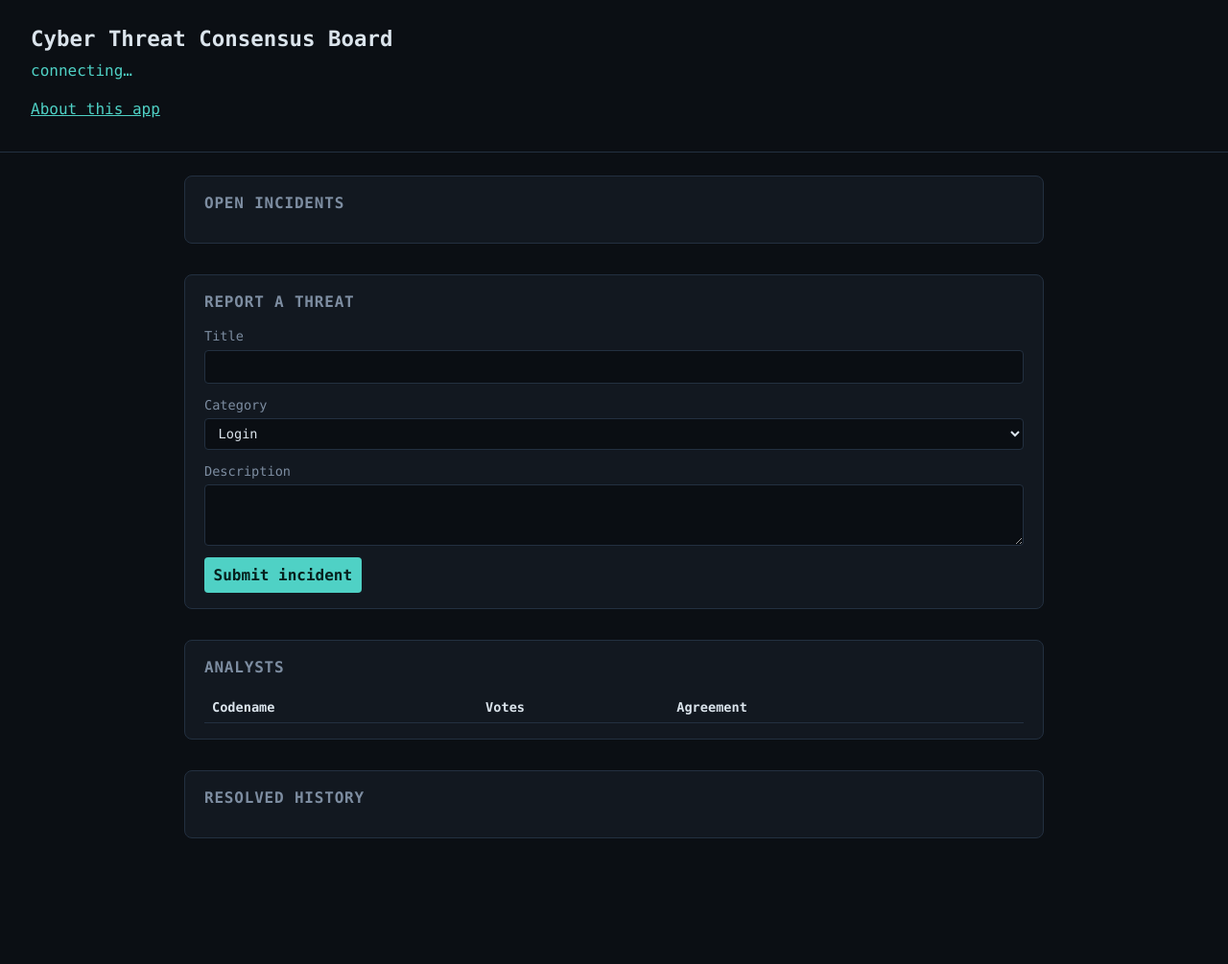
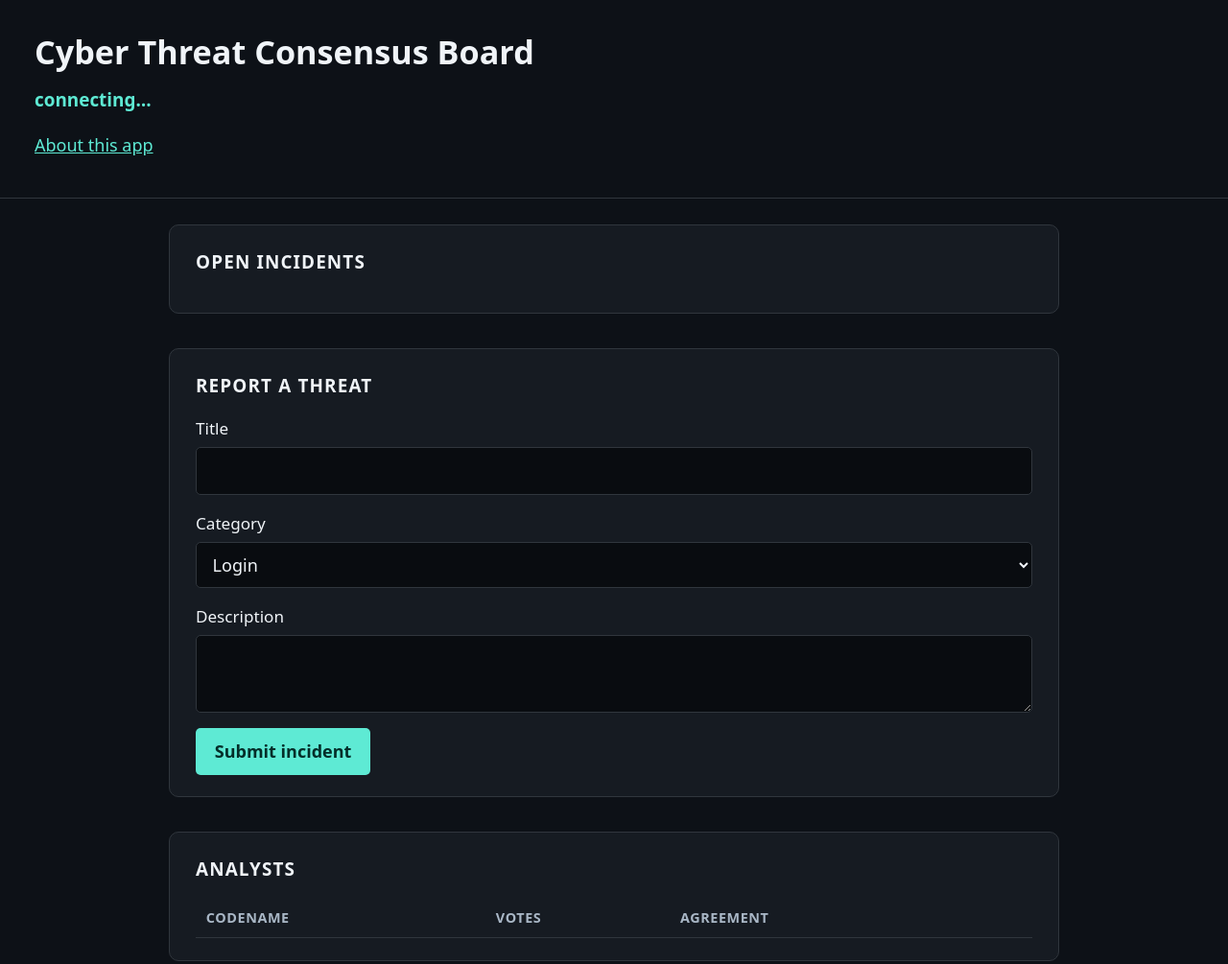
Before and after one commit to comp4020-agentic-coding-studio/comp4020-final-vishakhamathur, a website: page public/index.html in a window 1280 px wide. Shown: the top 1005 px of the page at 96% size. Before the commit the page ends 938 px from the top, so only its background shows below. Drawn offline with Linux system fonts and the light colour scheme.

Commit message:
style: increase font size and contrast across the UI
Base text was too small and muted/background contrast too low to read
comfortably. Bumps the root font size, switches body text from monospace to
a system sans-serif, brightens the muted/text colors against the dark
background, and gives incident cards their own panel shade to separate them
from section backgrounds.

Co-Authored-By: Claude Sonnet 5 <noreply@anthropic.com>

```diff
--- a/public/style.css
+++ b/public/style.css
@@ -1,14 +1,18 @@
 :root {
   color-scheme: dark;
-  --bg: #0b0f14;
-  --panel: #121820;
-  --border: #233040;
-  --text: #dbe4ec;
-  --muted: #7d8da1;
-  --accent: #4fd1c5;
-  --danger: #e2574c;
-  --warn: #e2b53c;
-  font-family: ui-monospace, "SFMono-Regular", Consolas, Menlo, monospace;
+  --bg: #0d1117;
+  --panel: #161b22;
+  --panel-raised: #1c232c;
+  --border: #30363d;
+  --text: #f0f4f8;
+  --muted: #a9b7c6;
+  --accent: #5eead4;
+  --danger: #ff6b61;
+  --warn: #f0c454;
+}
+
+html {
+  font-size: 18px;
 }
 
 * {
@@ -19,22 +23,30 @@ body {
   margin: 0;
   background: var(--bg);
   color: var(--text);
-  line-height: 1.5;
+  line-height: 1.6;
+  font-family:
+    system-ui,
+    -apple-system,
+    "Segoe UI",
+    Roboto,
+    sans-serif;
 }
 
 header {
-  padding: 1.5rem 2rem 1rem;
+  padding: 1.5rem 2rem 1.25rem;
   border-bottom: 1px solid var(--border);
 }
 
 header h1 {
-  margin: 0 0 0.25rem;
-  font-size: 1.4rem;
+  margin: 0 0 0.4rem;
+  font-size: 1.9rem;
 }
 
 .me {
   color: var(--accent);
-  margin: 0.25rem 0;
+  margin: 0.3rem 0;
+  font-size: 1.05rem;
+  font-weight: 600;
 }
 
 .muted {
@@ -42,7 +54,7 @@ header h1 {
 }
 
 main {
-  max-width: 960px;
+  max-width: 1000px;
   margin: 0 auto;
   padding: 1.5rem 2rem 4rem;
   display: grid;
@@ -52,68 +64,75 @@ main {
 section {
   background: var(--panel);
   border: 1px solid var(--border);
-  border-radius: 8px;
-  padding: 1rem 1.25rem;
+  border-radius: 10px;
+  padding: 1.25rem 1.5rem;
 }
 
 section h2 {
   margin-top: 0;
-  font-size: 1rem;
+  font-size: 1.05rem;
   text-transform: uppercase;
-  letter-spacing: 0.05em;
-  color: var(--muted);
+  letter-spacing: 0.06em;
+  color: var(--text);
+  font-weight: 700;
 }
 
 .incident {
   border: 1px solid var(--border);
-  border-radius: 6px;
-  padding: 0.75rem 1rem;
-  margin-bottom: 1rem;
+  background: var(--panel-raised);
+  border-radius: 8px;
+  padding: 1rem 1.25rem;
+  margin-bottom: 1.1rem;
   display: grid;
   grid-template-columns: 1fr auto;
-  gap: 1rem;
+  gap: 1.25rem;
 }
 
 .incident h3 {
-  margin: 0 0 0.25rem;
-  font-size: 1rem;
+  margin: 0 0 0.4rem;
+  font-size: 1.15rem;
+}
+
+.incident p {
+  margin: 0 0 0.5rem;
 }
 
 .incident .meta {
   color: var(--muted);
-  font-size: 0.8rem;
+  font-size: 0.9rem;
 }
 
 .incident .vote-controls {
   display: flex;
   flex-direction: column;
-  gap: 0.25rem;
-  min-width: 180px;
+  gap: 0.4rem;
+  min-width: 190px;
 }
 
 .incident .vote-controls label {
   display: flex;
   justify-content: space-between;
-  font-size: 0.8rem;
+  font-size: 0.9rem;
   gap: 0.5rem;
+  color: var(--text);
 }
 
 .risk-matrix {
-  background: #0a0e13;
+  background: #090c10;
   border: 1px solid var(--border);
-  border-radius: 4px;
+  border-radius: 6px;
 }
 
 form {
   display: grid;
-  gap: 0.75rem;
+  gap: 0.9rem;
 }
 
 label {
   display: grid;
-  gap: 0.25rem;
-  font-size: 0.85rem;
-  color: var(--muted);
+  gap: 0.3rem;
+  font-size: 0.95rem;
+  color: var(--text);
 }
 
 input,
@@ -121,25 +140,27 @@ select,
 textarea,
 button {
   font: inherit;
-  background: #0a0e13;
+  font-size: 1rem;
+  background: #090c10;
   color: var(--text);
   border: 1px solid var(--border);
-  border-radius: 4px;
-  padding: 0.4rem 0.6rem;
+  border-radius: 5px;
+  padding: 0.55rem 0.7rem;
 }
 
 textarea {
-  min-height: 4rem;
+  min-height: 4.5rem;
   resize: vertical;
 }
 
 button {
   cursor: pointer;
   background: var(--accent);
-  color: #06201d;
+  color: #042e29;
   border: none;
-  font-weight: 600;
+  font-weight: 700;
   width: fit-content;
+  padding: 0.55rem 1.1rem;
 }
 
 button:hover {
@@ -154,37 +175,45 @@ table {
 th,
 td {
   text-align: left;
-  padding: 0.35rem 0.5rem;
+  padding: 0.5rem 0.6rem;
   border-bottom: 1px solid var(--border);
-  font-size: 0.85rem;
+  font-size: 1rem;
+}
+
+th {
+  color: var(--muted);
+  font-weight: 700;
+  text-transform: uppercase;
+  font-size: 0.8rem;
+  letter-spacing: 0.04em;
 }
 
 .badge {
   display: inline-block;
-  padding: 0.1rem 0.4rem;
-  border-radius: 3px;
-  font-size: 0.7rem;
-  font-weight: 600;
+  padding: 0.2rem 0.55rem;
+  border-radius: 4px;
+  font-size: 0.85rem;
+  font-weight: 700;
 }
 
 .badge.true_positive {
   background: var(--danger);
-  color: #fff;
+  color: #2a0603;
 }
 
 .badge.false_positive {
   background: var(--warn);
-  color: #201a06;
+  color: #2a2004;
 }
 
 .badge.unresolved {
   background: var(--border);
-  color: var(--muted);
+  color: var(--text);
 }
 
 .badge.insider {
   background: var(--danger);
-  color: #fff;
+  color: #2a0603;
 }
 
 a {
@@ -197,6 +226,7 @@ a {
   padding: 0 1.5rem;
   background: var(--bg);
   color: var(--text);
+  font-size: 1.05rem;
 }
 
 .readme h1,
```
